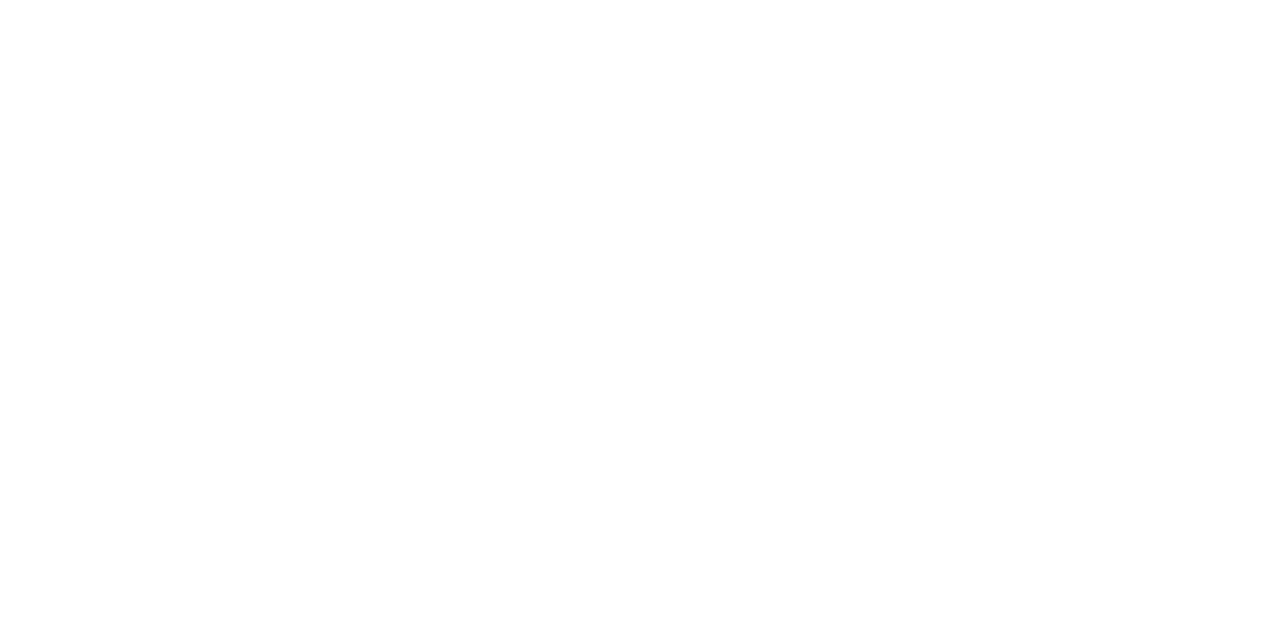
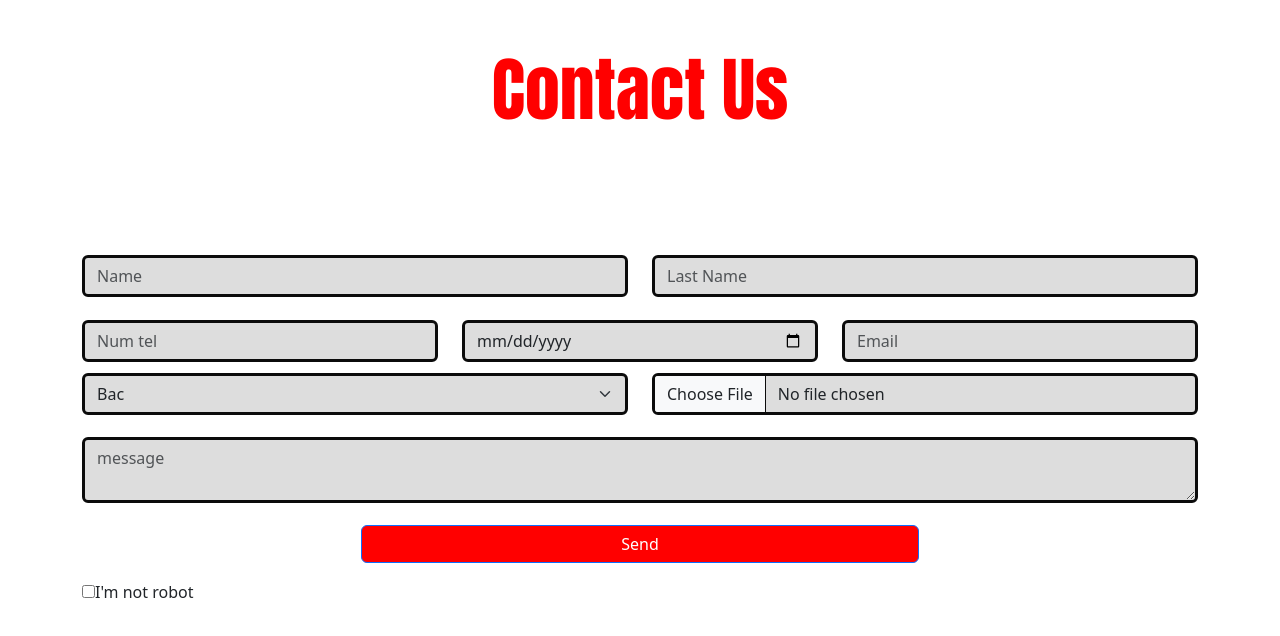
Before and after one commit to MalakSayadi970/projet5, a plain HTML site: page contact.html in a window 1280 px wide. Drawn offline with nearby package versions, Linux system fonts and the light colour scheme.

Commit message:
update html

```diff
--- a/contact.html
+++ b/contact.html
@@ -25,7 +25,52 @@
         <header>
             <!-- place navbar here -->
         </header>
-        <main></main>
+        <main>
+            <!--section contact Us-->
+            <section>
+            <div class="container">
+                <form action="">
+            <div class="row ">
+            <div class="col-12">
+                <h1 class="text-center text-contact mt-5"> Contact Us</h1>
+            </div>
+            <div class="col-lg-6 col-sm-12 ">
+            <input type="text" placeholder="Name" class="form-control">
+            </div>
+            <div class="col-lg-6 col-sm-6">
+                <input type="text" placeholder="Last Name" class="form-control">
+            </div>
+            <div class="col-lg-4 col-sm-4 mt-3">
+                <input type="tel" placeholder="Num tel" class="form-control">
+            </div>
+            <div class="col-lg-4 col-sm-4 mt-3">
+            <input type="date" placeholder="Date" class="form-control">
+          </div>
+        <div class="col-lg-4 col-sm-4 mt-3">
+            <input type="email" placeholder="Email" class="form-control">
+        </div>
+        <div class="col-lg-6 col-sm-6">
+            <select class="form-select">
+                <option> Bac</option>
+                <option> Bac+</option>
+                <option> Bac+3</option>
+            </select>
+        </div>
+         <div class="col-lg-6 col-sm-6">
+            <input type="file" class="form-control">
+         </div>
+         <div class="col-12">
+            <textarea placeholder="message" class="form-control"></textarea>
+         </div>
+         <div class="col-12">
+            <button type="submit" class="btn btn-primary" id="but"> Send</button><br>
+            <input type="checkbox">I'm not robot
+         </div>
+            </div>
+             </form>
+            </div>
+    </section>
+        </main>
         <footer>
             <!-- place footer here -->
         </footer>
--- a/css/style.css
+++ b/css/style.css
@@ -178,3 +178,28 @@
         .arrow-hover:hover{
             color: orange;
         }
+        .text-contact{
+            color: red;
+            font-size: 70px;
+            margin-bottom: 10%;
+            font-family: Impact, Haettenschweiler, 'Arial Narrow Bold', sans-serif;
+        }
+        input , select , textarea{
+            margin-top: 2%;
+            background-color: rgb(221, 221, 221) !important;
+         border: 3px  rgb(11, 11, 11) solid !important ;
+        }
+        #but{
+            margin-top: 2%;
+            width: 50%;
+            margin-left: 25%;
+            background-color: red;!important
+        }
+        #but:hover{
+            margin-top: 2%;
+            width: 50%;
+            margin-left: 25%;
+            background-color: white;
+            border: 2px black solid;
+            color: black;
+        }
```
